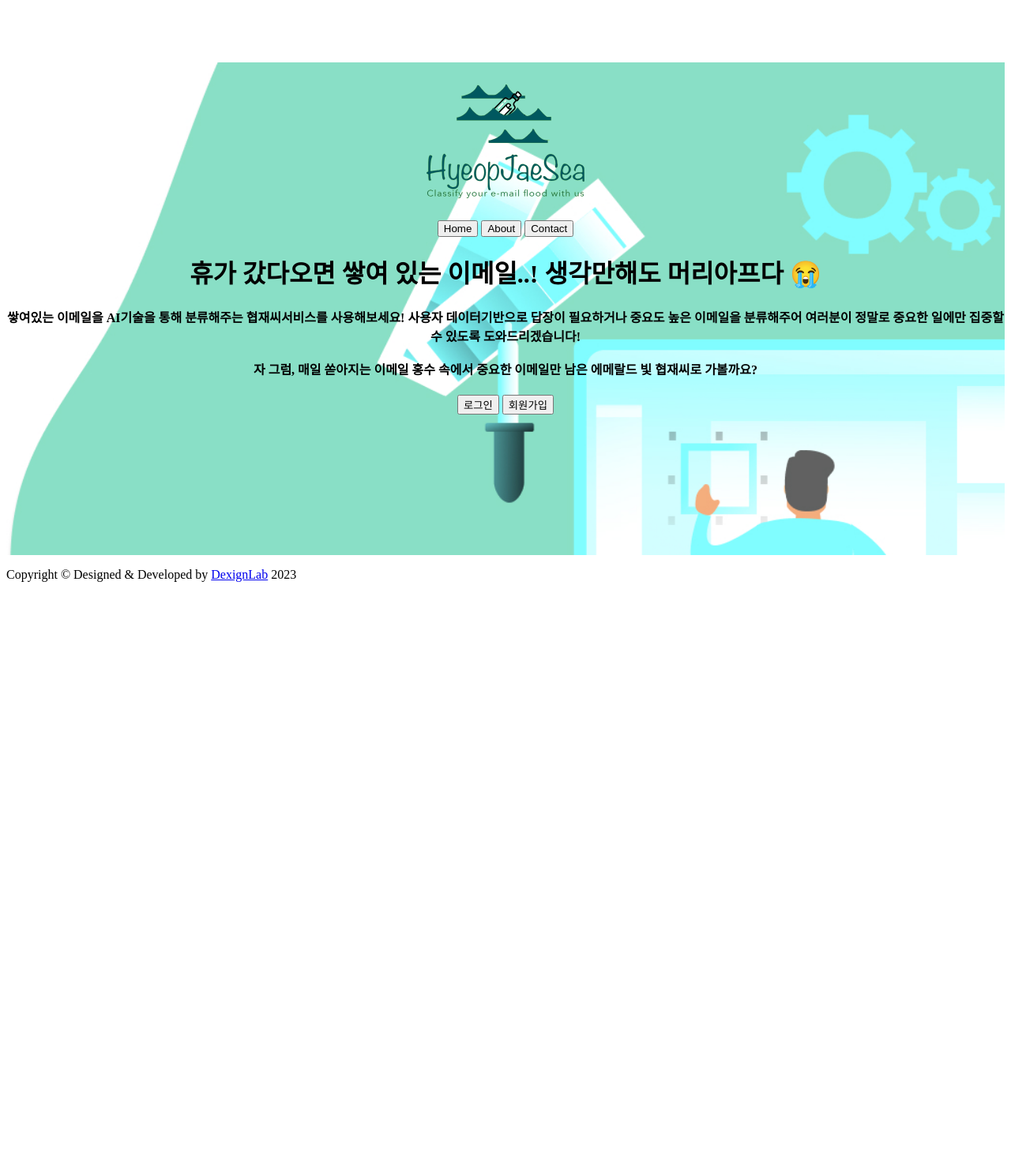
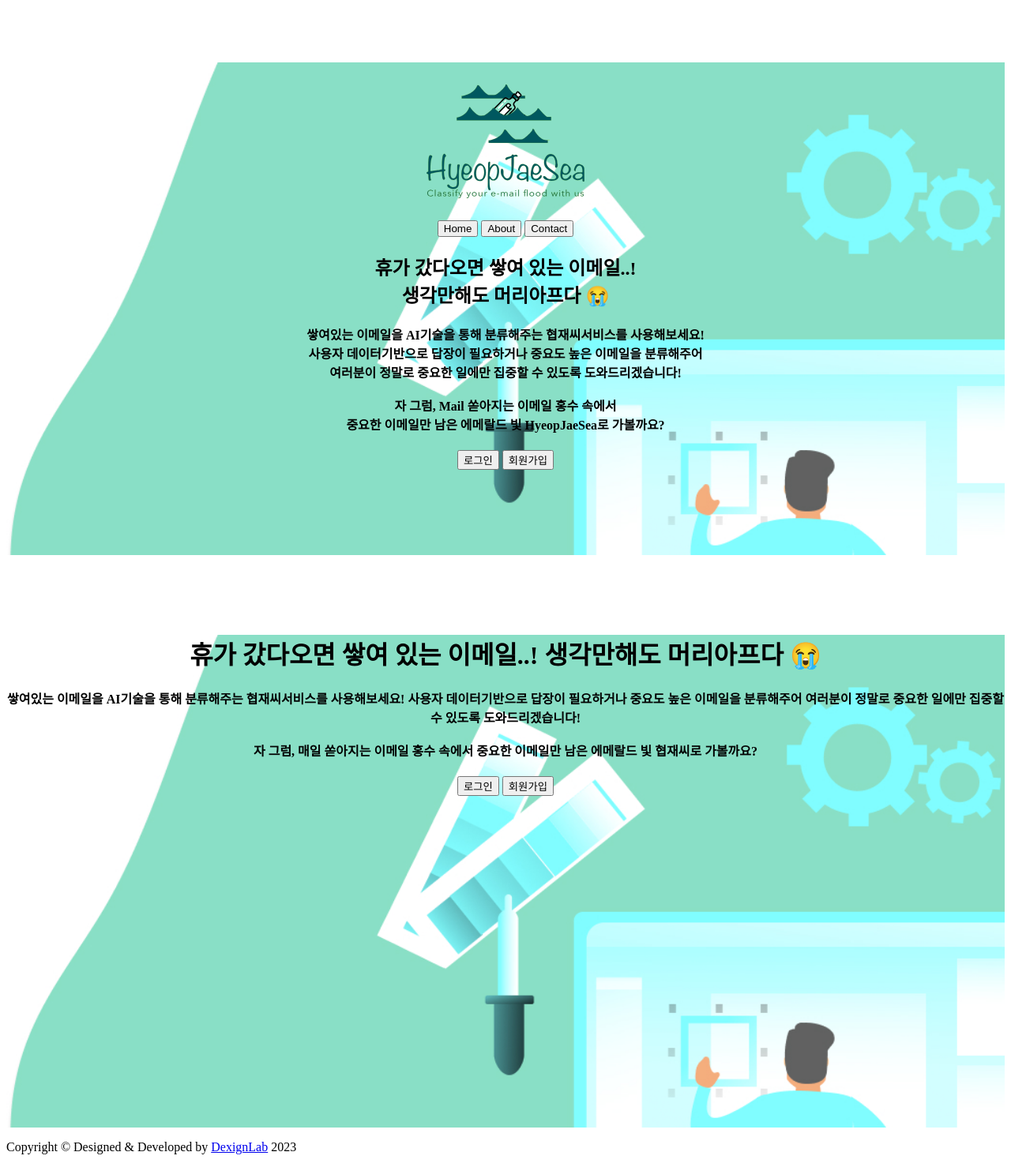
Before and after one commit to KT-Aivengers/Big_project, a Django app: page /home/ in a window 1280 px wide. Shown: the part 446-1924 px from the top of the page at 79% size. Before the commit the page ends 1183 px from the top, so only its background shows below. Run offline with Django 4.2, Linux system fonts and the light colour scheme; some libraries are stand-ins or nearby versions.

Commit message:
[FE] Mod : Home 1차수정(추가수정필요)

```diff
--- a/templates/fillow/home/home.html
+++ b/templates/fillow/home/home.html
@@ -1,4 +1,4 @@
-{% extends 'fillow/elements/layouts/home.html' %}
+{% extends 'fillow/elements/layouts/home.html'%}
 {% load static %}
 
 {% block additional_css %}
@@ -48,8 +48,8 @@
 <!--**********************************
     Content body start
 ***********************************-->
+
 <div class="content-body default-height home">
-    <!-- row -->
     <div class="container-fluid">
         <div class="background card">
             <div>
@@ -66,10 +66,13 @@
                     </span>Contact</button>
                 </div>
             </div>
-            <div>
+            <div class="col-md-6 text-left">
                 <div class="landing-wording">
-                    <h1>휴가 갔다오면 쌓여 있는 이메일..! 생각만해도 머리아프다 😭</h1>
-                    <h4>쌓여있는 이메일을 AI기술을 통해 분류해주는 협재씨서비스를 사용해보세요! 사용자 데이터기반으로 답장이 필요하거나 중요도 높은 이메일을 분류해주어 여러분이 정말로 중요한 일에만 집중할 수 있도록 도와드리겠습니다!<br><br>자 그럼, 매일 쏟아지는 이메일 홍수 속에서 중요한 이메일만 남은 에메랄드 빛 협재씨로 가볼까요?</h4>
+                    <h2>휴가 갔다오면 쌓여 있는 이메일..!
+                        <br> 생각만해도 머리아프다 😭</h3>
+                    <h4>쌓여있는 이메일을 AI기술을 통해 분류해주는 <strong>협재씨</strong>서비스를 사용해보세요!<br>
+                        사용자 데이터기반으로 답장이 필요하거나 중요도 높은 이메일을 분류해주어<br>
+                        여러분이 정말로 중요한 일에만 집중할 수 있도록 도와드리겠습니다!<br><br>자 그럼, Mail 쏟아지는 이메일 홍수 속에서 <br> 중요한 이메일만 남은 에메랄드 빛 <strong>HyeopJaeSea</strong>로 가볼까요?</h4>
                 </div>
                 <button type="button" class="btn btn-primary">로그인</button>
                 <button type="button" class="btn btn-warning">회원가입</button>
@@ -78,6 +81,31 @@
         </div>
     </div>
 </div>
+
+<!-- Content body start -->
+<div class="content-body default-height home">
+    <!-- container -->
+    <div class="container-fluid">
+        <div class="background card">
+            <div class="row">
+                <!-- Left aligned text and buttons -->
+                <div class="col-md-6 text-left">
+                    <div class="landing-wording">
+                        <h1>휴가 갔다오면 쌓여 있는 이메일..! 생각만해도 머리아프다 😭</h1>
+                        <h4>쌓여있는 이메일을 AI기술을 통해 분류해주는 협재씨서비스를 사용해보세요! 사용자 데이터기반으로 답장이 필요하거나 중요도 높은 이메일을 분류해주어 여러분이 정말로 중요한 일에만 집중할 수 있도록 도와드리겠습니다!<br><br>자 그럼, 매일 쏟아지는 이메일 홍수 속에서 중요한 이메일만 남은 에메랄드 빛 협재씨로 가볼까요?</h4>
+                    </div>
+                    <button type="button" class="btn btn-primary">로그인</button>
+                    <button type="button" class="btn btn-warning">회원가입</button>
+                </div>
+
+                <!-- Keep the other content here if necessary -->
+
+            </div>
+        </div>
+    </div>
+</div>
+<!-- Content body end -->
+
 <!--**********************************
     Content body end
 ***********************************-->
```
